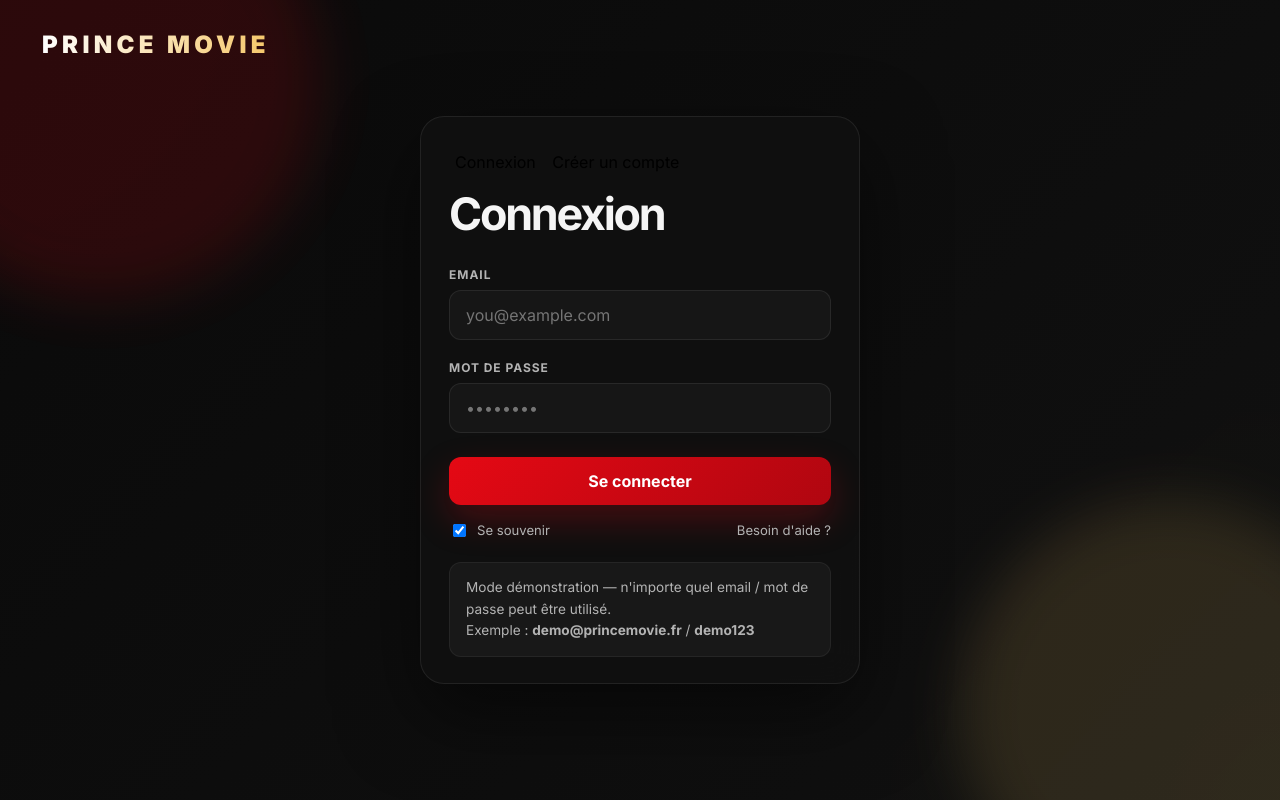
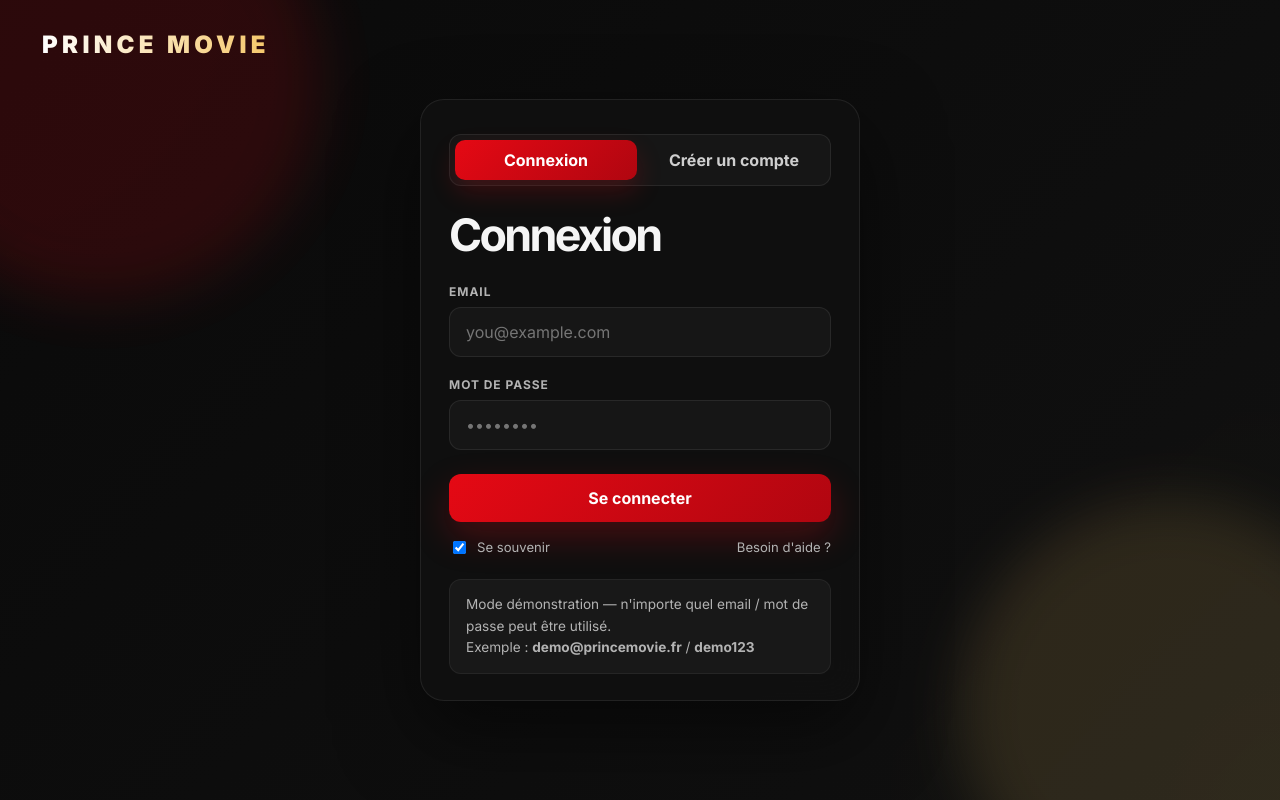
Before and after one commit to PRINCE-MOVIE/Movie-H24, a plain HTML site: page index.html in a window 1280 px wide. Drawn offline with Linux system fonts and the light colour scheme.

Commit message:
Remise à niveau de la page de connexion avec connexion/création de compte et retrait du badge Premium

```diff
--- a/index.html
+++ b/index.html
@@ -16,6 +16,66 @@
       rel="stylesheet"
     />
     <link rel="stylesheet" href="style.css" />
+    <style>
+      .auth-toggle {
+        display: flex;
+        width: 100%;
+        background: rgba(255,255,255,0.03);
+        border: 1px solid rgba(255,255,255,0.08);
+        border-radius: 12px;
+        padding: 5px;
+        margin-bottom: 22px;
+        gap: 6px;
+      }
+
+      .auth-tab {
+        flex: 1;
+        border: none;
+        background: transparent;
+        color: #cfcfcf;
+        padding: 10px 12px;
+        border-radius: 10px;
+        font-weight: 700;
+        cursor: pointer;
+        transition: 0.2s ease;
+      }
+
+      .auth-tab.active {
+        background: linear-gradient(135deg, #e50914, #b00610);
+        color: #fff;
+        box-shadow: 0 12px 26px rgba(229, 9, 20, 0.2);
+      }
+
+      .auth-form {
+        display: none;
+      }
+
+      .auth-form.active {
+        display: block;
+      }
+
+      .hidden {
+        display: none !important;
+      }
+
+      .login-head {
+        margin-bottom: 18px;
+      }
+
+      .login-head h1 {
+        margin: 0;
+        font-size: clamp(2rem, 4vw, 2.8rem);
+        letter-spacing: -0.06em;
+      }
+
+      .login-box {
+        max-width: 440px;
+      }
+
+      .demo-box {
+        margin-top: 22px;
+      }
+    </style>
   </head>
   <body>
     <div id="login-screen" class="login-screen" aria-live="polite">
@@ -50,7 +110,7 @@
 
         <form id="signup-form" class="auth-form hidden">
           <div class="field">
-            <label for="signup-name">Nom</label>
+            <label for="signup-name">Nom complet</label>
             <input type="text" id="signup-name" placeholder="Votre nom" required />
           </div>
 
```
